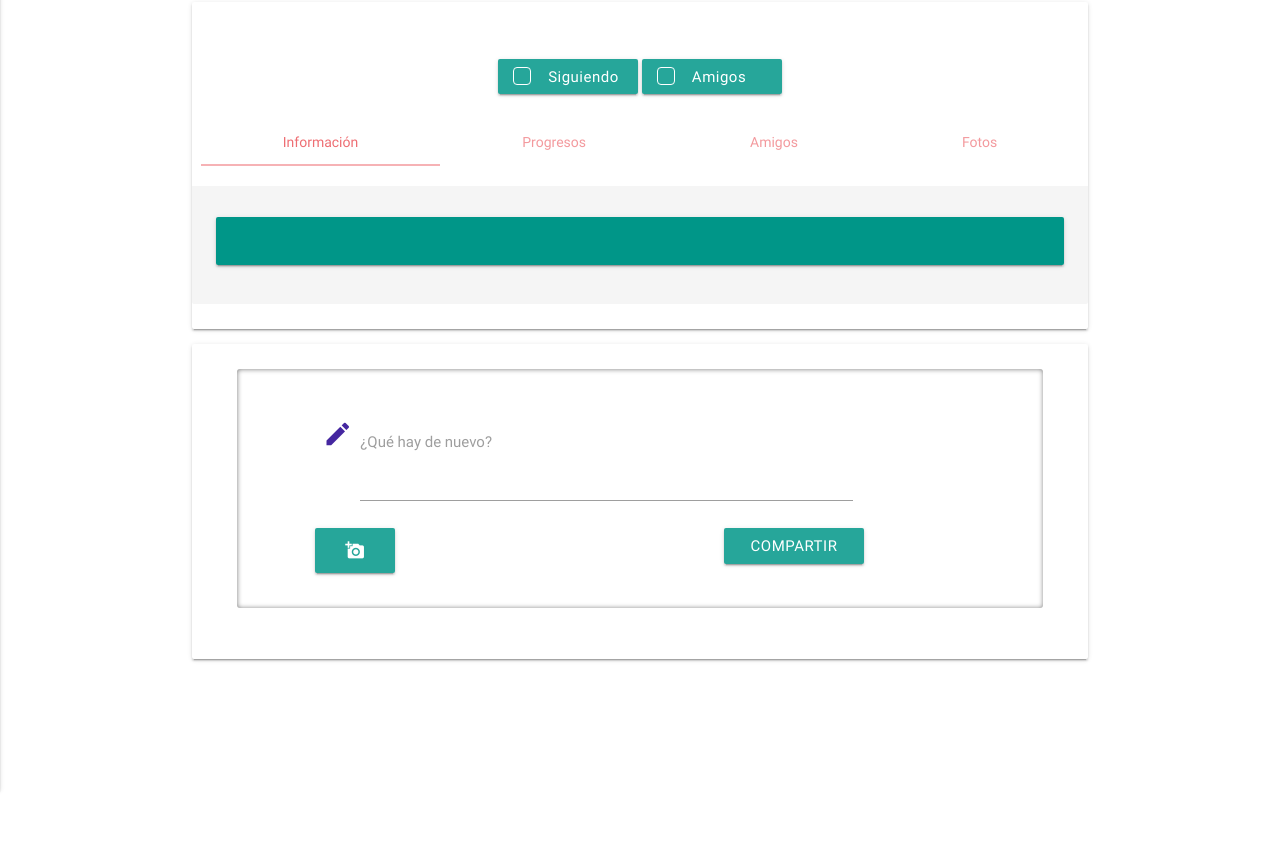
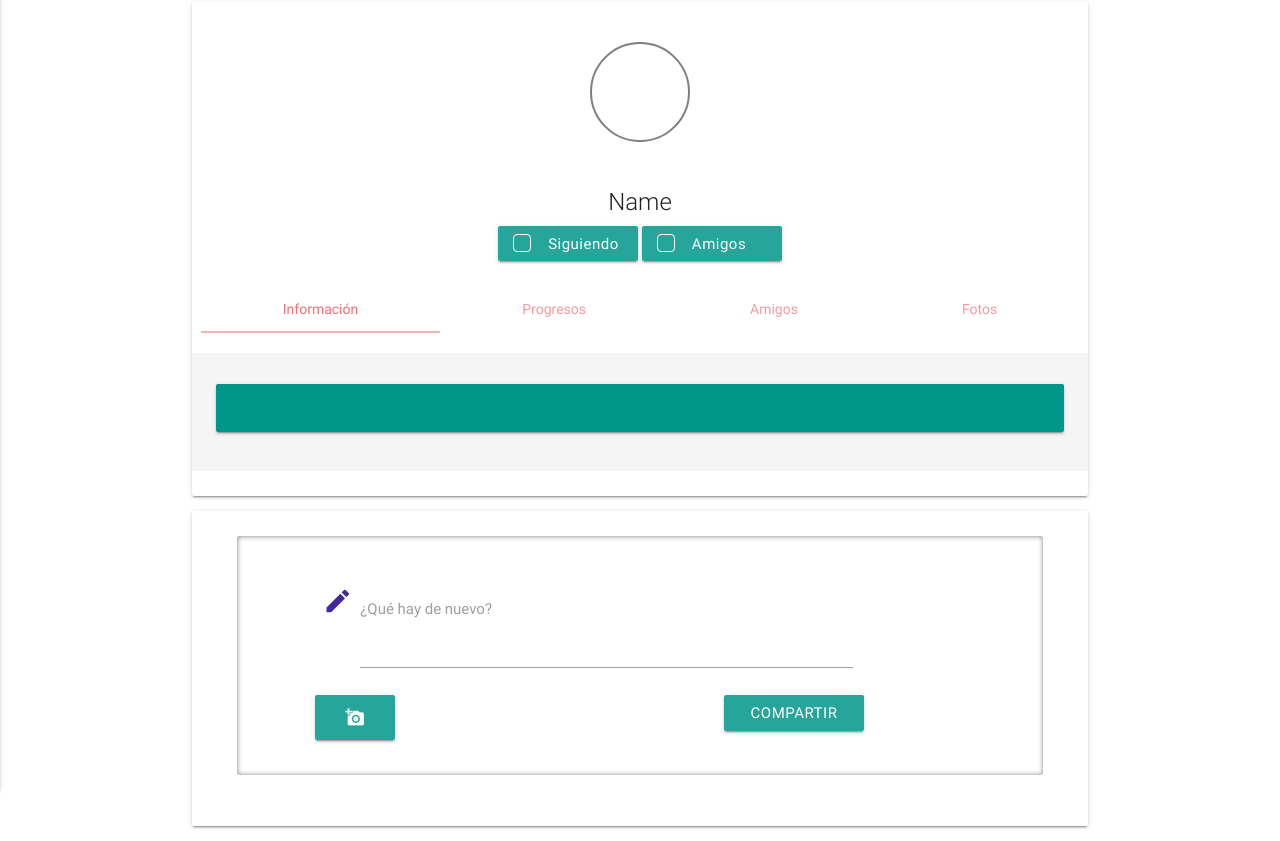
Before and after one commit to Angelicavc21/red-social-YaniraAngelica, a plain HTML site: page views/profile.html in a window 1280 px wide. Shown: the part 70-911 px from the top of the page. Before the commit the page ends 800 px from the top, so only its background shows below. Drawn offline with nearby package versions, Linux system fonts and the light colour scheme; no server answers; a web font is replaced by a local one.

Commit message:
modificando profile.html y css

```diff
--- a/css/profile.css
+++ b/css/profile.css
@@ -36,7 +36,7 @@
 
 .user-image {
   margin: auto;
-  width: 15%;
+  width: 30%;
 }
 
 .container-user {
--- a/js/profile.js
+++ b/js/profile.js
@@ -21,7 +21,6 @@
     };
     firebase.database().ref('team/' + user.uid).set(realUser);
   }
-
   //  Aquí estoy leyendo la Base de datos
   firebase.database().ref('team').on('child_added', function(data) {
     var user = data.val();
--- a/views/profile.html
+++ b/views/profile.html
@@ -45,10 +45,10 @@
   <section class="center-align container">
     <div class="container-user card center-align">
       <div class="user-image card-image waves-effect waves-block waves-light">
-        <a href="#" id="photo-user" class="user-image"></a>
+        <a href="#" id="photo-user" class="img-user"></a>
       </div>
       <div class="card-content">
-        <span id="name-user" class="card-title activator grey-text text-darken-4"></span>
+        <span id="name-user" class="card-title activator grey-text text-darken-4">Name</span>
         <a id="follow" class="btn-follow waves-effect waves-light btn">
           <form action="#">
             <p>
```
